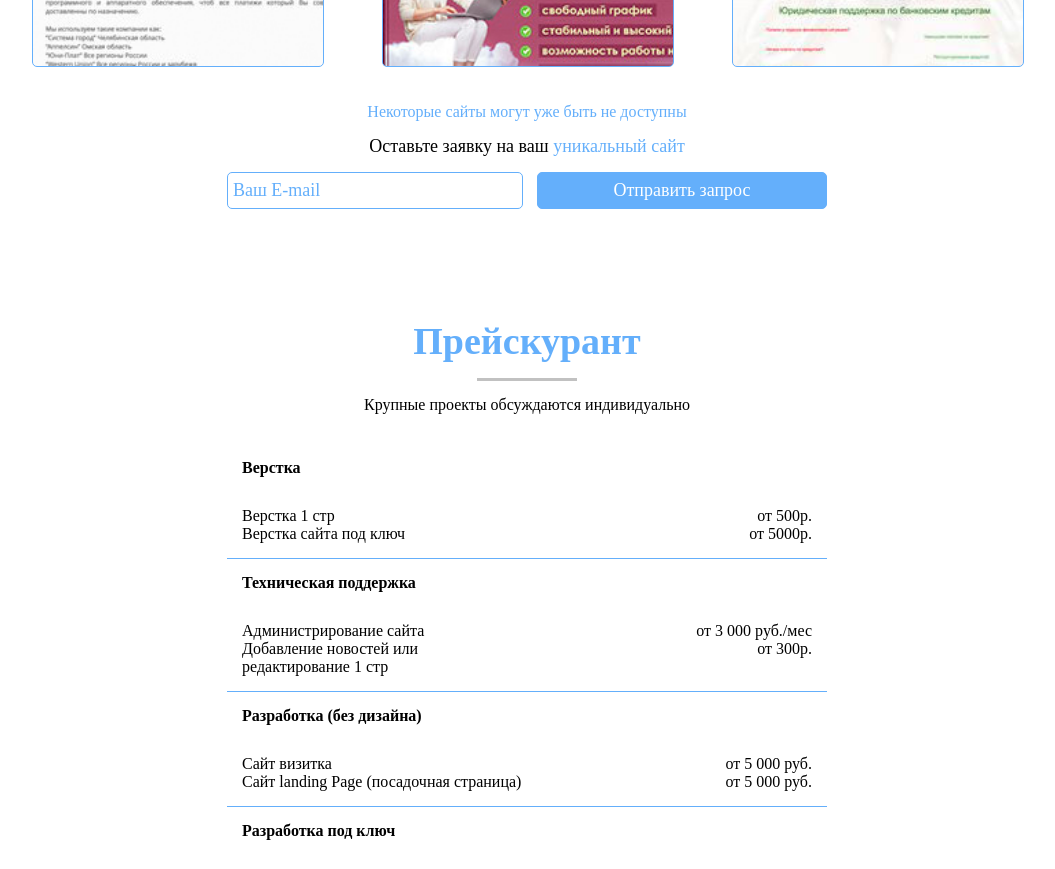
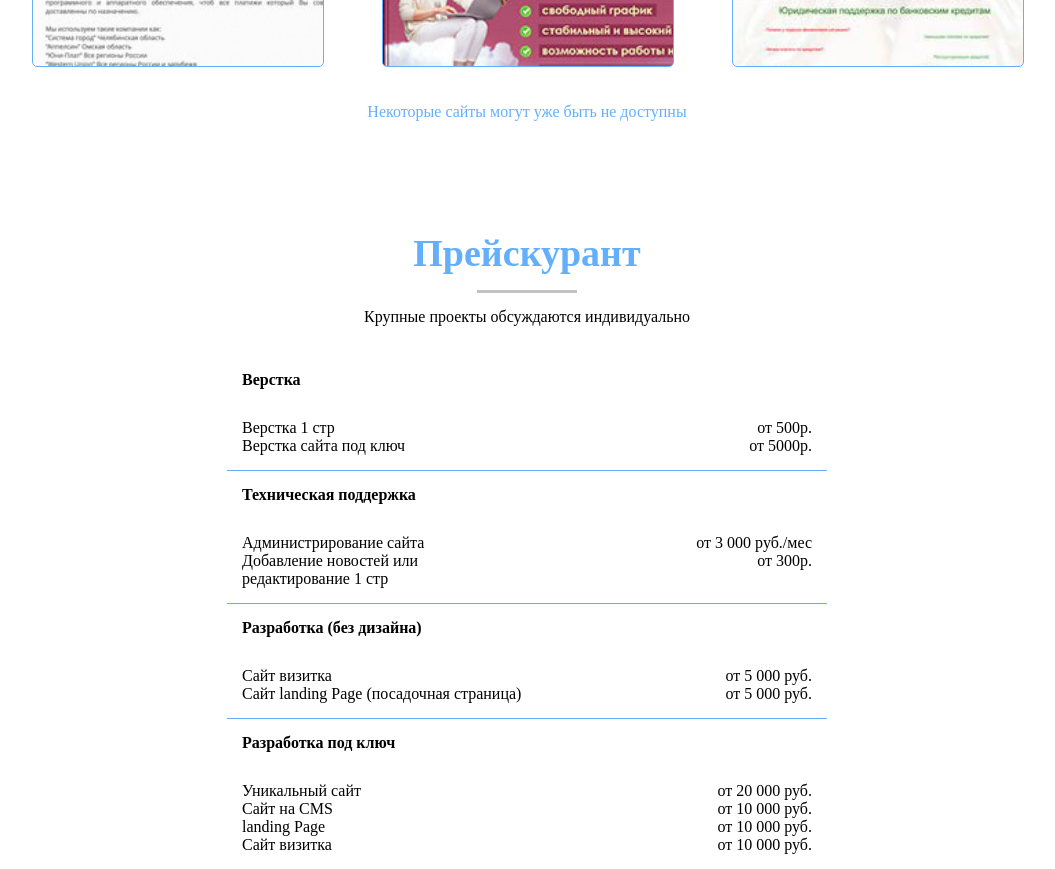
Before and after one commit to Dron84/my_site, a Vue app: page / in a window 1280 px wide. Shown: the part 3580-4449 px from the top of the page, without its empty margins (113-1168 px from the left). Built offline with nearby package versions, Linux system fonts and the light colour scheme; a web font is replaced by a local one.

Commit message:
add works

```diff
--- a/src/components/works.vue
+++ b/src/components/works.vue
@@ -7,7 +7,7 @@
             </center>
         </div>
         <newwork></newwork>
-        <neworder></neworder>
+        <!--<neworder></neworder>-->
     </section>
 </template>
 
```
